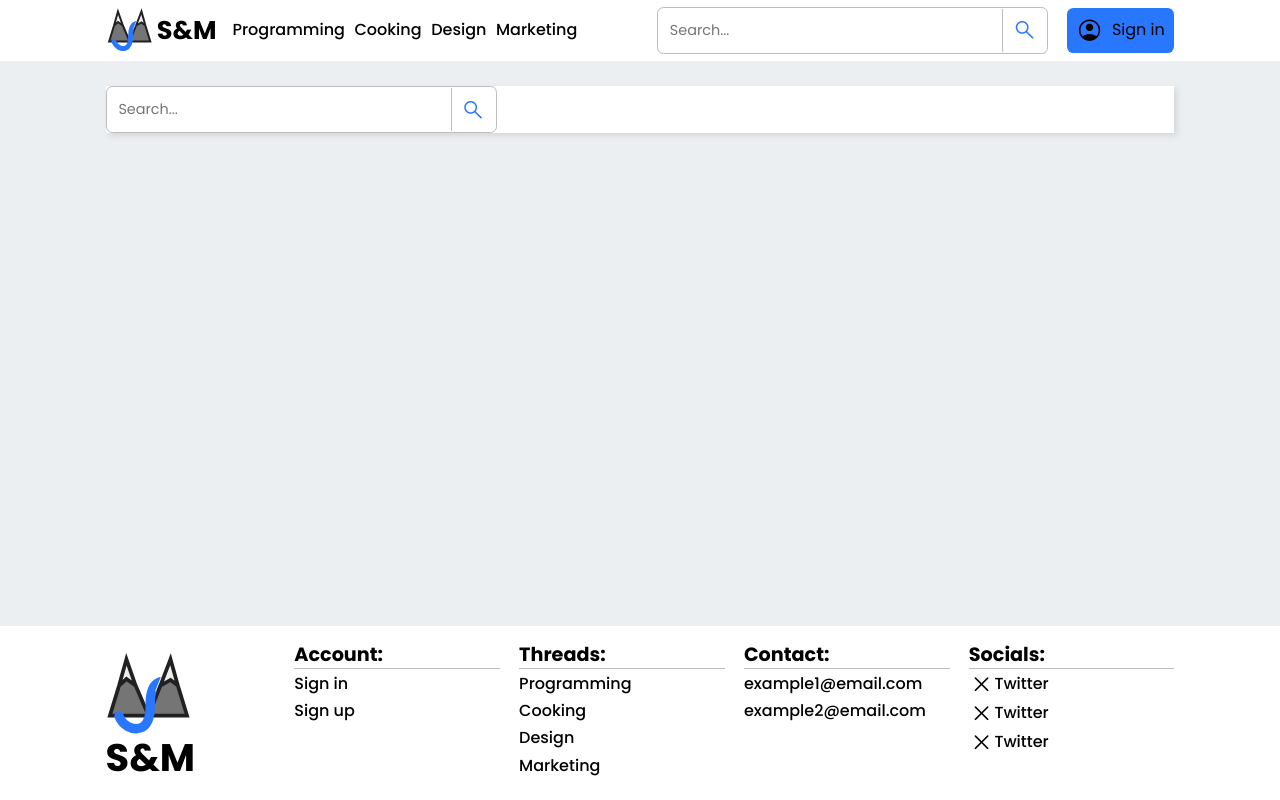
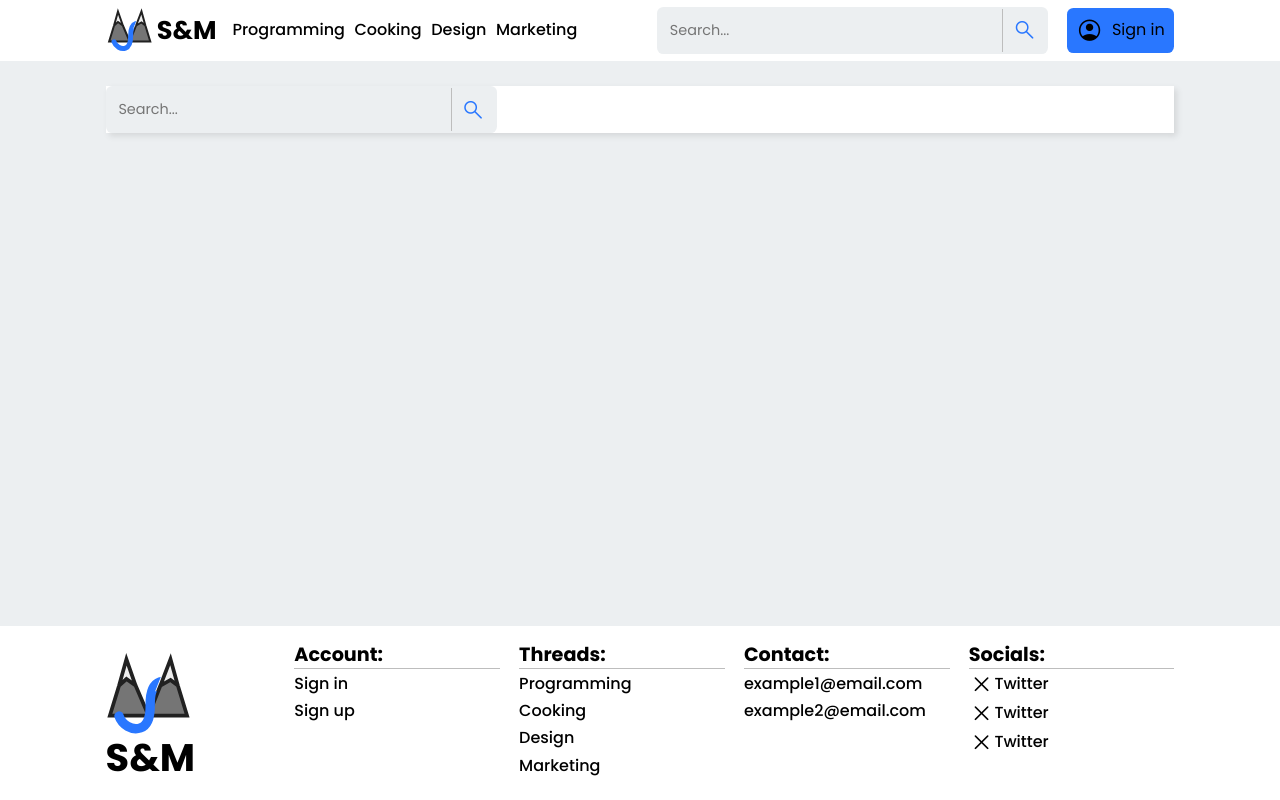
Before and after one commit to MichaelRayven/SM-Project-Frontend, a React (Vite) app: page /search in a window 1280 px wide. Built offline with nearby package versions, Linux system fonts and the light colour scheme; what @casl/ability, @casl/react would draw is missing.

Commit message:
Changed Search styles

```diff
--- a/src/views/components/Search/Search.scss
+++ b/src/views/components/Search/Search.scss
@@ -1,6 +1,11 @@
 @use "@/styles/util" as u;
 
 .search {
+  &__input {
+    border-radius: u.rem(8);
+    background: rgb(var(--color-background));
+  }
+
   &__button  {
     border-left: u.rem(1) solid rgb(var(--color-border));
     color: rgb(var(--color-accent));
--- a/src/views/components/Search/Search.tsx
+++ b/src/views/components/Search/Search.tsx
@@ -67,6 +67,7 @@ export const Search = ({ className }: Props) => {
 					<Input
 						className="search__input"
 						type="text"
+						variant="borderless"
 						placeholder="Search..."
 						onChange={e => setText(e.target.value)}
 						value={text}
```
